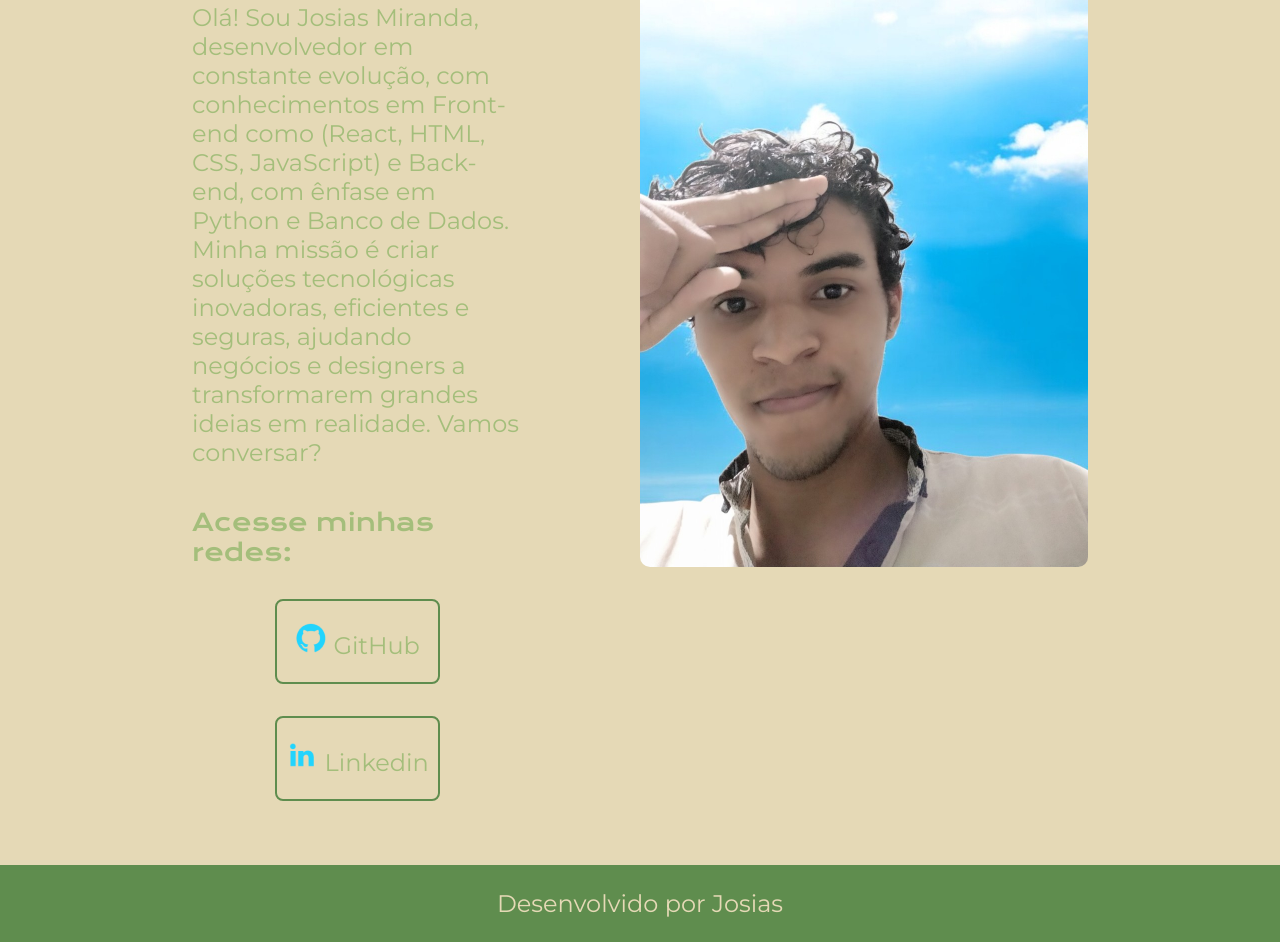
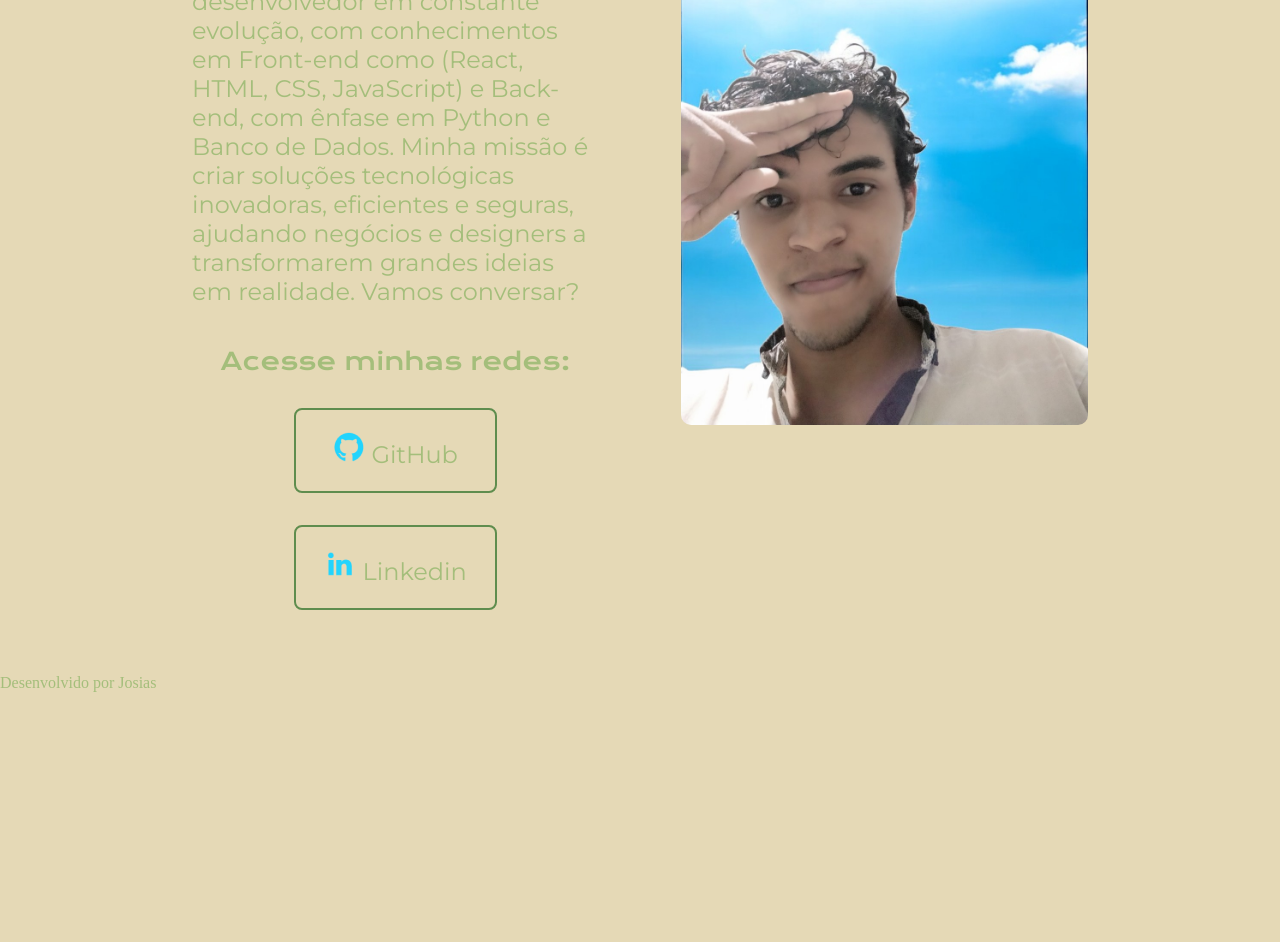
Before and after one commit to josiamiranda3/portifolio_josias, a plain HTML site: page index.html in a window 1280 px wide. Shown: the part 426-1368 px from the top of the page. After the commit the page ends 1118 px from the top, so only its background shows below. Drawn offline with nearby package versions, Linux system fonts and the light colour scheme.

Commit message:
Update style.css

```diff
--- a/styles/style.css
+++ b/styles/style.css
@@ -109,19 +109,6 @@ body {
     background-color: var(--cor--hover);
 }
 
-.apresentacao__imagem {
-    width: 50%;
-}
-
-.rodape {
-    padding: 24px;
-    color: var(--cor-primaria);
-    background-color: var(--cor-terciaria);
-    text-align: center;
-    font-family: var(--fonte-secundaria);
-    font-size: 1.5rem;
-}
-
 /* Responsividade */
 @media (max-width: 1200px) {
     .cabecalho {
@@ -147,7 +134,8 @@ body {
     }
 
     .apresentacao__imagem {
-        width: 80%;
+        width: 100%;
+        max-width: 400px;
     }
 
     .apresentacao__links {
@@ -161,32 +149,34 @@ body {
     }
 
     .imagem {
-        width: 80vw;
+        width: 90vw;
         height: auto;
         padding-left: 0;
     }
 
     .img {
-        width: 80%;
+        width: 100%;
         height: auto;
+        max-width: 400px;
+        max-height: 500px;
     }
 }
 
-/* Estilo para a div que contém a imagem */
+/* Ajuste da Imagem para Adaptabilidade */
 .imagem {
-    width: 50vw;
-    height: 85vh;
-    padding-left: 35px;
+    width: 50%;
+    max-width: 500px;
+    height: auto;
     display: flex;
     align-items: center;
     justify-content: center;
 }
 
-/* Estilo para a imagem dentro da div */
 .img {
-    width: 35vw;
-    height: 80vh;
-    object-fit: cover;
+    width: 100%;
+    height: auto;
+    max-height: 600px;
+    object-fit: contain;
     border-radius: 10px;
 }
 
```
